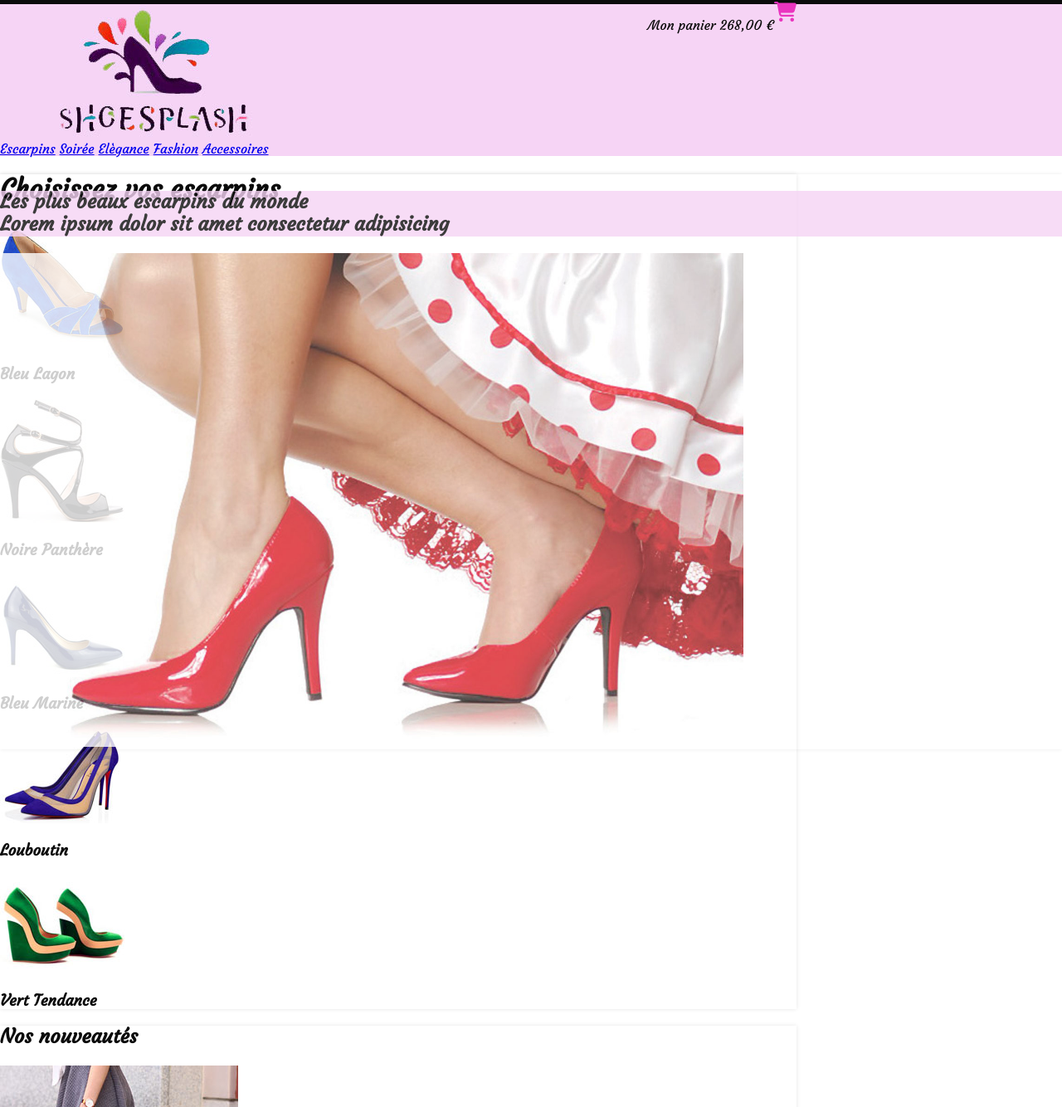
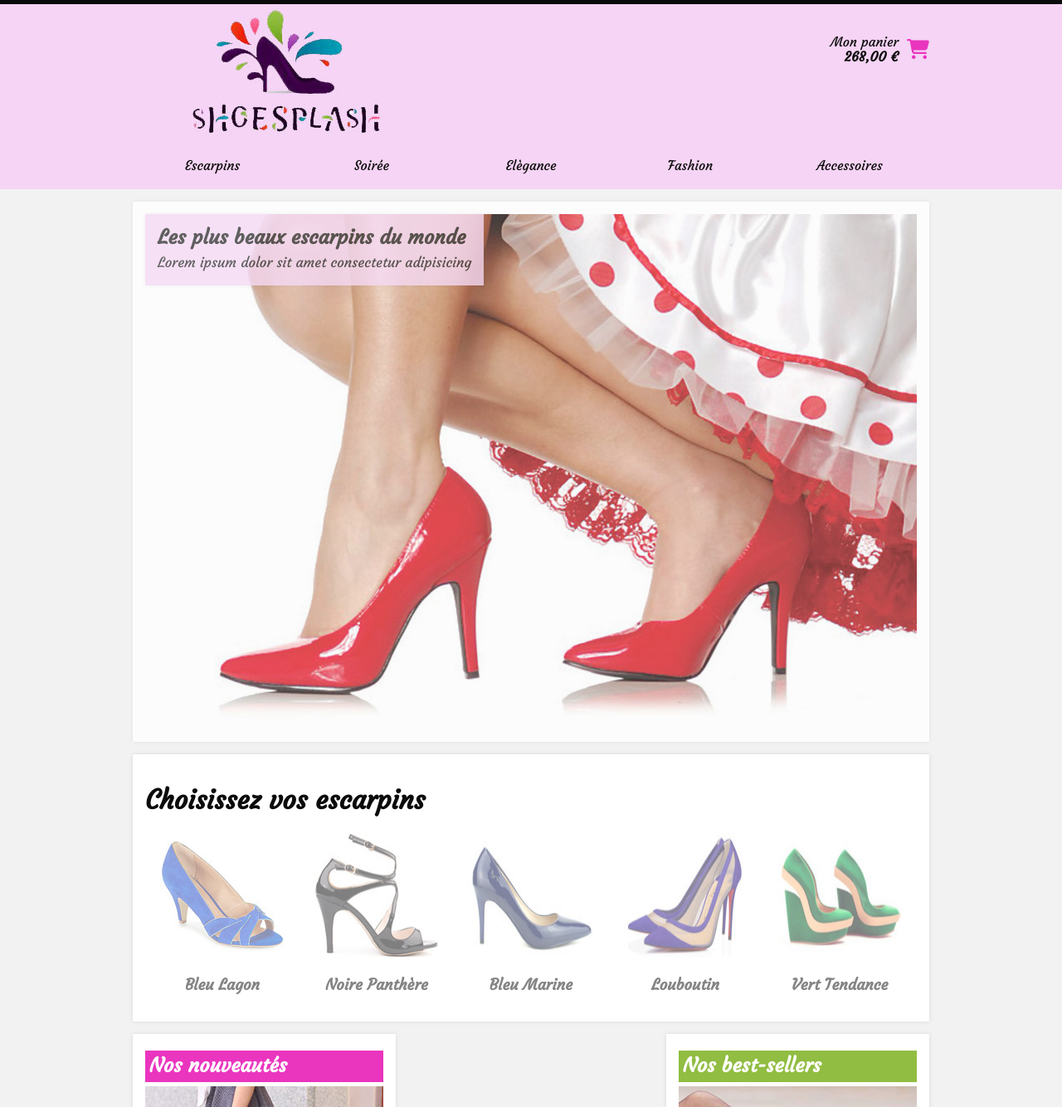
Before and after one commit to Claudiebl/exerciceFlexBox_shoePlash, a plain HTML site: page index.html in a window 1280 px wide. Shown: the part 26-1360 px from the top of the page at 83% size. Drawn offline with Linux system fonts and the light colour scheme.

Commit message:
second commit

```diff
--- a/css/style.css
+++ b/css/style.css
@@ -3,11 +3,16 @@ body{
     font-weight: 400;
     font-style: normal;
     color: #0B0B0B;
+    background-color: #F2F2F2;
+    box-sizing: border-box;
+}
+
+img{
+    max-width: 100%;
 }
 
 header{
     background-color: #F6D4F5;
-
 }
 
 .topbar{
@@ -18,63 +23,162 @@ header{
     justify-content: center;
 }
 
+nav{
+    display: flex;
+    justify-content: space-between
+}
+
+nav a{
+    text-decoration: none;
+    flex: 1;
+    text-align: center;
+    color: #0B0B0B;
+    margin: 20px 0px;
+    transition-duration: 0.2s;
+}
+
+nav a:hover{
+    background-color: rgb(53,50,50);
+    color: white;
+    transition: all 0.1s ease 0s;
+}
+
 .container{
+    margin: 0 auto;
     width: 75%;
+    max-width: 1500px;
 }
 
 #cart{
+    margin: 20px 0px;
+    display: flex;
+    align-items: center;
+    gap: 10px;
+}
 
+#cart p {
+    display: flex;
+    flex-direction: column;
+    text-align: end;
 }
 
 .right{
     float: right;
 }
 
-.clear{
-    clear: none
+.left{
+    float: left;
 }
 
-.left{
-    float: left;
+main{
+    margin:0 auto;
+    padding: 15px 0;
 }
 
 #slider{
     opacity: 0.8;
     box-shadow: 0 0 5px rgba(0,0,0,0.1);
-    position: absolute;
+    background-color: white;
+    padding: 15px;
 }
 
 #slider>h2{
+    opacity: 0.8;
+    box-shadow: 0 0 5px rgba(0,0,0,0.1);
     background-color: #F6D4F5;
+    position: absolute;
+    margin: 0;
+    padding: 15px;
 }
 
-#slider>img{
-    width: 70%;
+#slider h2 span{
+    font-size: 70%;
+    font-weight: 400;
+}
+
+#slider img{
+    margin: 0 auto;
+    width: 100%;
 }
 
 #select{
     box-shadow: 0 0 5px rgba(0,0,0,0.1);
-    /* solution qui opère une transition de type ease.D'une durée de 0.2 seconde qui diminue l'opacité à 0.5 dès lors que le curseur de l'utilisateur pointera sur cette section. */
+    margin: 15px 0;
+    background-color: white;
+    padding: 15px
+}
+
+#escarpin{
+    display: flex;
+    justify-content: space-between;
+}
+
+.escarpin img{
+    width: 150px;
+    height: 150px;
 }
 
 .escarpin{
+    opacity: 0.5;
+    width: 100%;
+    text-align:center;
+    transition: all 0.2s ease 0s;
+}
 
+.escarpin:hover{
+    opacity: 1;
 }
 
 #news{
-
+    display: flex;
+    justify-content: space-between;
+    flex-wrap: wrap;
+    gap: 15px;
 }
 
 #new{
     box-shadow: 0 0 5px rgba(0,0,0,0.1);
+    background-color: white;
+    padding: 15px;
+    text-align: center;
+}
+
+#new h2{
+    text-align: start;
+    padding: 5px;
+    background-color:#ea35bf;
+    color: white;
+    margin: 5px 0;
 }
 
 #best{
     box-shadow: 0 0 5px rgba(0,0,0,0.1);
+    background-color: white;
+    padding: 15px;
+    text-align: center;
+}
+
+#best h2{
+    text-align: start;
+    padding: 5px;
+    background-color:#91BD42;
+    color: white;
+    margin: 5px 0;
 }
 
 #crush{
     box-shadow: 0 0 5px rgba(0,0,0,0.1);
+    background-color: white;
+    padding: 15px;
+    text-align: center;
+}
+
+#crush h2{
+    text-align: start;
+    padding: 5px;
+    background-color:#0098B0;
+    color: white;
+    margin: 5px 0;
 }
 
 #info{
--- a/index.html
+++ b/index.html
@@ -19,7 +19,7 @@
 		<div class="container">
 			<a href="index.html"><img src="img/logo.jpg" alt="logo de Shoesplash"></a>
 			<div id="cart" class="right clear">
-				<p class="left">Mon panier <span>268,00 €</span></p>
+				<p class="left">Mon panier <span><strong>268,00 €</strong></span></p>
 				<i class="fa-solid fa-cart-shopping fa-xl" style="color: #ea35bf;"></i>
 			</div>
 			<nav>
@@ -41,6 +41,7 @@
 		</section>
 		<section id="select">
 			<h1>Choisissez vos escarpins</h1>
+			<div id="escarpin">
 				<article class="escarpin">
 					<img src="img/escarpin/escarpin2.jpg" alt="" />
 					<h3>Bleu Lagon</h3>
@@ -61,6 +62,7 @@
 					<img src="img/escarpin/escarpin1.jpg" alt="" />
 					<h3>Vert Tendance</h3>
 				</article>
+			</div>
 		</section>
 		<section id="news">
 			<article id="new">
```
Lines whose indentation alone changed are shown as unchanged.
